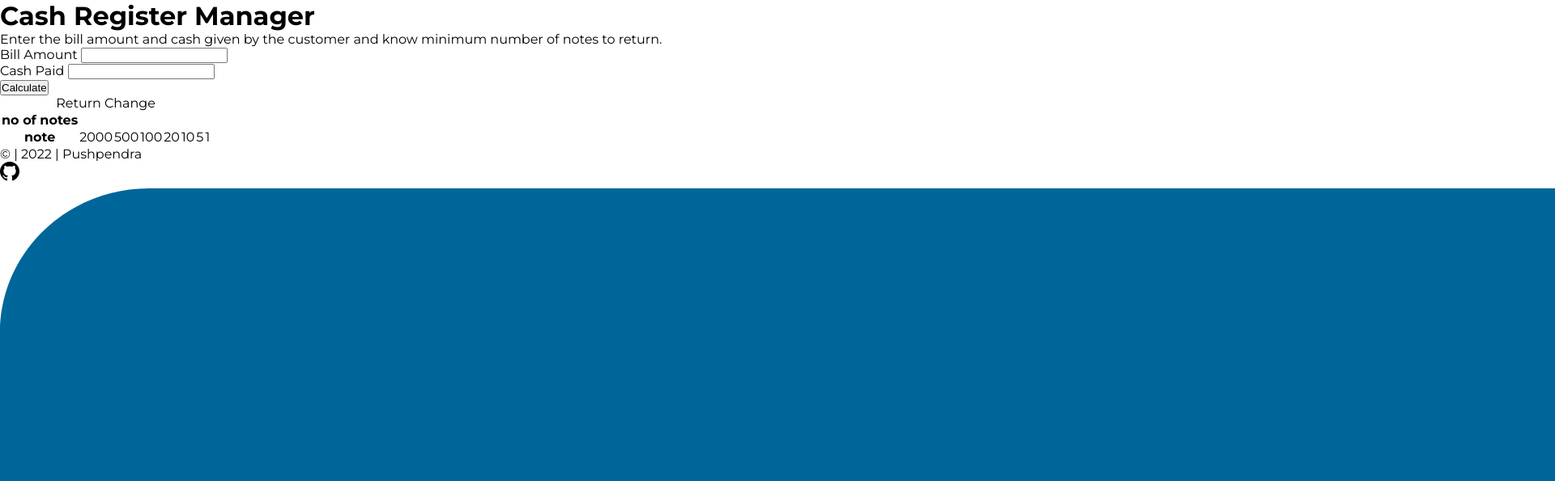
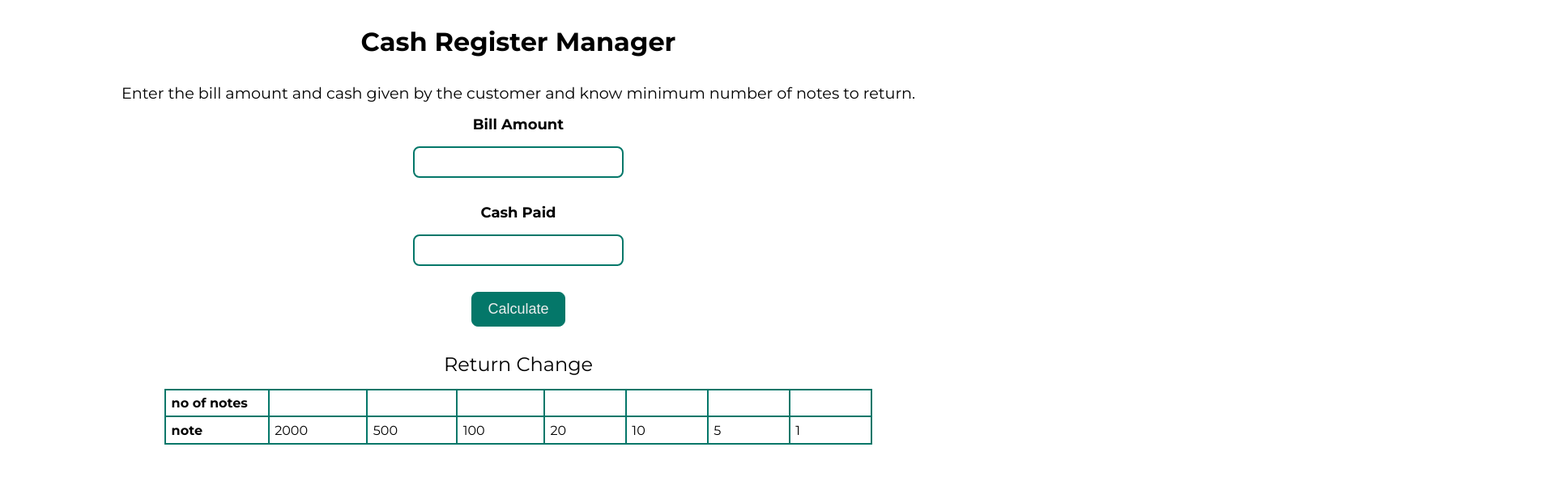
Before and after one commit to pushpendra-sharma/cash-register-manager, a plain HTML site: page index.html in a window 1280 px wide. Shown: the top 595 px of the page at 81% size, 1920 px wide, since content can reach past the window. Drawn offline with Linux system fonts and the light colour scheme.

Commit message:
style: added styling

```diff
--- a/styles.css
+++ b/styles.css
@@ -17,3 +17,122 @@ body {
   margin: 0;
   width: 100%;
 }
+
+
+h1 {
+  margin: 2rem 0rem;
+}
+
+a {
+  text-decoration: none;
+}
+
+button {
+  max-width: 140px;
+  padding: 0.6rem 1.2rem;
+  background-color: var(--primary-color);
+  color: var(--off-white);
+  margin: 1rem auto;
+  border-radius: 0.5rem;
+  border: 1px solid var(--primary-color);
+  font-size: large;
+  display: block;
+}
+
+button:hover {
+  background-color: var(--secondary-color);
+  color: var(--off-white);
+}
+
+label {
+  display: block;
+  font-size: large;
+  font-weight: 600;
+}
+
+input {
+  font-size: 14px;
+  outline: #fff;
+  padding: 0.6rem 1rem;
+  margin: 1rem;
+  border: 2px solid var(--primary-color);
+  border-radius: 0.5rem;
+  width: 100%;
+  max-width: 260px;
+}
+
+.error-msg {
+  margin: 0.1rem 0 1rem 0;
+  padding: 0;
+  color: red;
+  font-weight: 600;
+  font-size: 0.8rem;
+}
+
+.container {
+  padding: 0rem 1rem;
+  text-align: center;
+}
+
+.link {
+  box-sizing: border-box;
+  text-decoration: none;
+  padding: 0.5rem 1rem;
+}
+
+.description {
+  font-size: larger;
+  margin: 1rem;
+}
+/* Table */
+.change-table {
+  width:70%;
+  text-align: justify;
+  border-collapse: collapse;
+  margin: auto;
+}
+
+.change-table caption {
+  margin: 1rem 0;
+  font-size: x-large;
+  font-weight: 500;
+}
+
+th,
+td {
+  border: 2px solid var(--primary-color);
+  width: 0%;
+  border-collapse: collapse;
+  padding: 0.4rem;
+  min-width: 35px;
+  margin: 0;
+}
+
+footer {
+  background-color: var(--primary-color);
+  padding: 2rem 1rem 0;
+  text-align: center;
+  color: var(--off-white);
+  margin: 3rem 0 0 0;
+}
+
+footer p {
+  font-size: large;
+  text-align: center;
+}
+
+.footer-list {
+  margin: 1rem;
+}
+
+a,
+img,
+li {
+  display: inline;
+  margin: 0.2rem;
+}
+
+img {
+  width: 40px;
+  padding: 0.2rem;
+}
```
